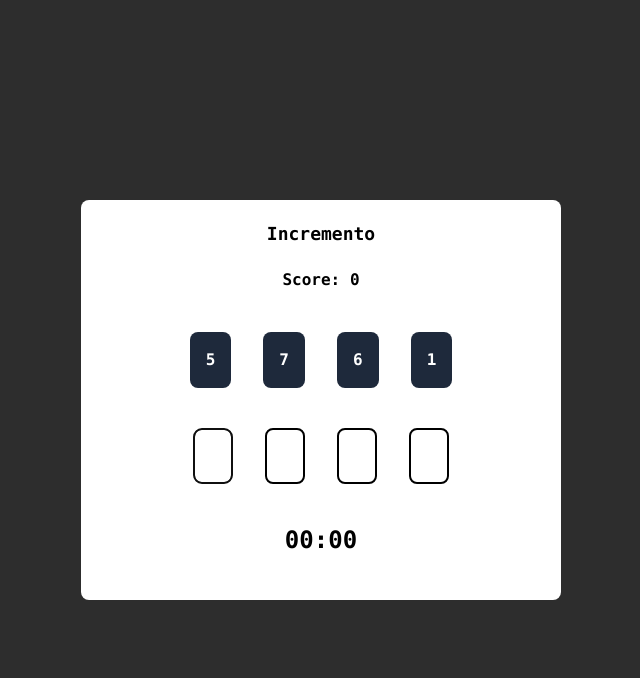
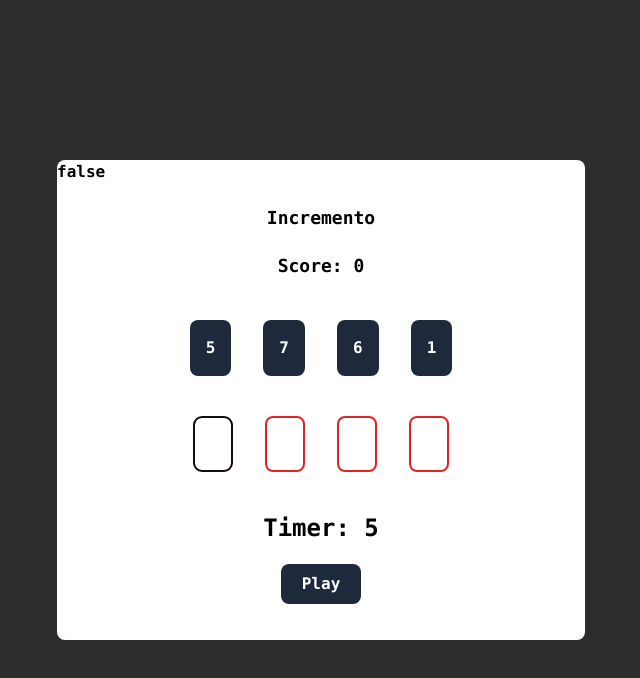
Before and after one commit to russellbanares322/incremento, a React (Vite) app: page / in a window 1280 px wide. Shown: the top 678 px of the page, without its empty margins (319-959 px from the left). Built offline with nearby package versions, Linux system fonts and the light colour scheme.

Commit message:
feat: replace useeffect with usememo when starting the timer

```diff
--- a/src/components/Home.jsx
+++ b/src/components/Home.jsx
@@ -1,9 +1,11 @@
-import { useEffect, useState, useRef } from "react";
+import { useMemo, useState, useRef, useEffect } from "react";
 import { NumbersInputData } from "../data/NumbersInputData";
 
 const Home = () => {
   const numbersInputRef = useRef([]);
   const [score, setScore] = useState(0);
+  const [timer, setTimer] = useState(5);
+  const [startTimer, setStartTimer] = useState(false);
   const [numbers, setNumbers] = useState({
     firstNumber: Math.floor(Math.random() * 8) + 1,
     secondNumber: Math.floor(Math.random() * 8) + 1,
@@ -27,8 +29,9 @@ const Home = () => {
 
   //Number styles
   const numberStyles = "bg-slate-800 p-4 rounded-lg text-white";
-  const inputNumberStyles =
-    "w-10 h-14  rounded-lg text-center border-2 border-black";
+  const inputNumberStyles = `w-10 h-14  rounded-lg text-center border-2 ${
+    numbersInputRef.current ? "border-red-600" : "border-black"
+  }`;
 
   //For reading numbers input value
   const handleNumberChange = (e) => {
@@ -37,6 +40,11 @@ const Home = () => {
       ...numbersInput,
       [e.target.name]: e.target.value.slice(0, limit),
     });
+  };
+
+  //Handler for starting the timer
+  const handleStartTimer = () => {
+    setStartTimer(true);
   };
 
   //Handler for inputs to jump to another input if the input itself already has a value
@@ -93,10 +101,25 @@ const Home = () => {
     }
   }, [numbersInput]);
 
+  //For the timer countdown
+  useMemo(() => {
+    if (startTimer) {
+      const timeInterval = setInterval(() => {
+        setTimer(timer - 1);
+      }, 1000);
+
+      if (timer === 0) {
+        clearInterval(timeInterval);
+        setStartTimer(false);
+      }
+    }
+  }, [startTimer, timer]);
+
   return (
-    <div className="bg-white w-[30rem] h-[25rem] rounded-lg relative">
+    <div className="h-full w-full bg-white md:w-[33rem] md:h-[30rem] rounded-lg relative">
+      {JSON.stringify(startTimer)}
       <h1 className="text-center mt-5 text-lg">Incremento</h1>
-      <h3 className="text-center mt-5">Score: {score}</h3>
+      <h3 className="text-center mt-5 text-lg">Score: {score}</h3>
       <div className="flex justify-center align-center gap-8 mt-10">
         <h4 className={numberStyles}>{numbers.firstNumber}</h4>
         <h4 className={numberStyles}>{numbers.secondNumber}</h4>
@@ -123,9 +146,14 @@ const Home = () => {
           <p className="text-center mt-[0.39rem] text-white">{popupMessage}</p>
         </div>
       )}
-      <div className="flex justify-center items-center mt-10">
-        <h1 className="text-2xl">00:</h1>
-        <h1 className="text-2xl">00</h1>
+      <div className="flex justify-center items-center mt-10 flex-col">
+        <h1 className="text-2xl">Timer: {timer}</h1>
+        <button
+          onClick={handleStartTimer}
+          className="bg-slate-800 text-white w-20 h-10 rounded-lg mt-5"
+        >
+          Play
+        </button>
       </div>
     </div>
   );
```
